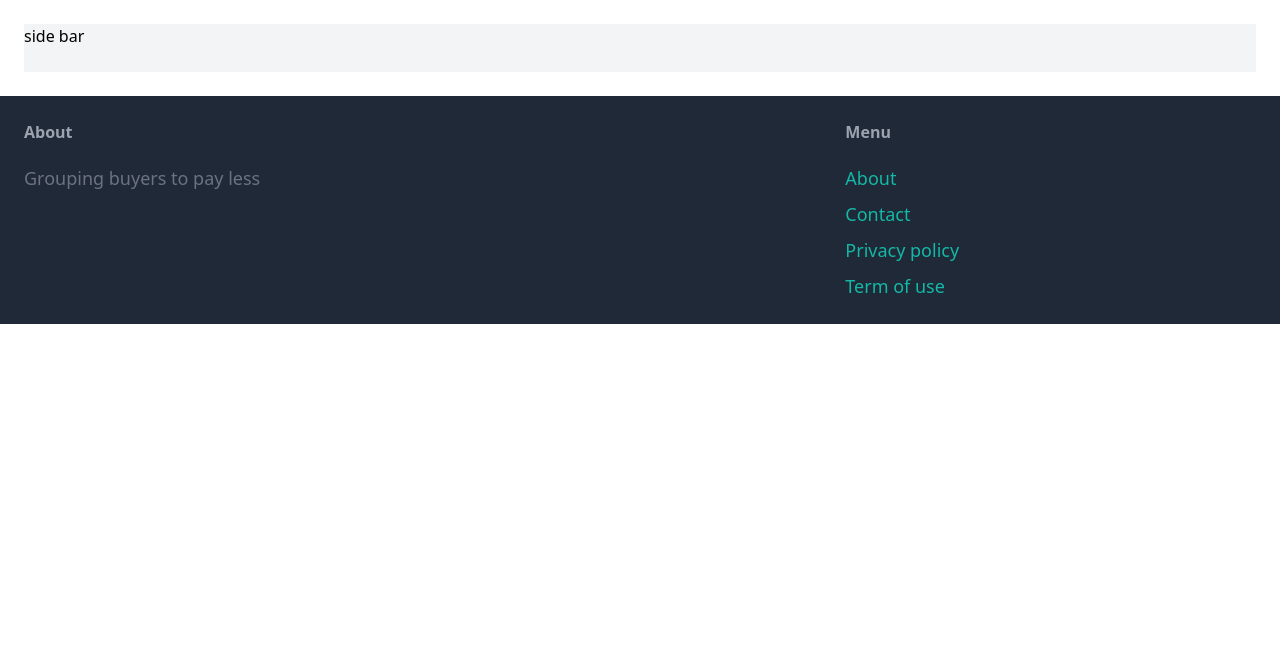
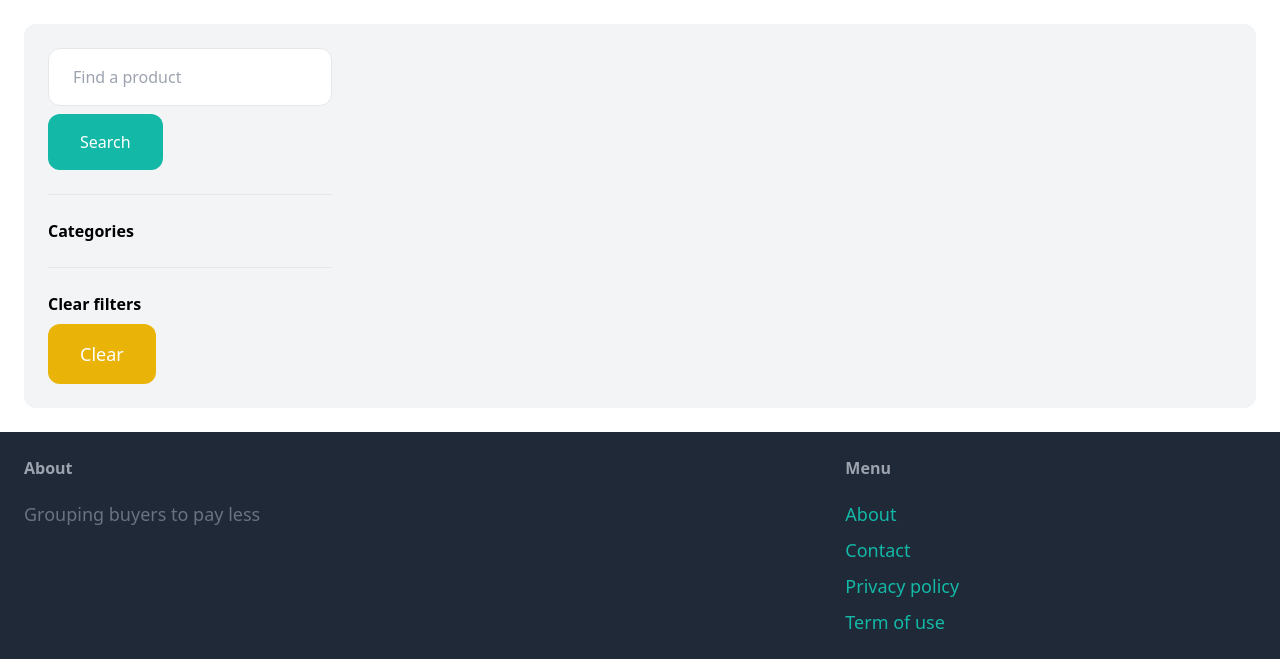
Before and after one commit to Shannon-21/Django-E-commerce, a Django app: page /items/ in a window 1280 px wide. Shown: the part 77-736 px from the top of the page. Run offline with Django 5.2, Linux system fonts and the light colour scheme; data that the repository does not hold is empty; some libraries are stand-ins or nearby versions.

Commit message:
Browsing view

```diff
--- a/grouder/item/templates/item/items.html
+++ b/grouder/item/templates/item/items.html
@@ -3,9 +3,34 @@
 {% block title %}Items{% endblock %}
 
 {% block content %}
-    <div class="pb-6 grid grid-cols-4 gap-4 bg-gray-100">
+    <div class="px-6 py-6 grid grid-cols-4 gap-4 bg-gray-100 rounded-xl">
         <div class='col-span-1'>
-            side bar
+            <form method="get" action="{% url 'item:items' %}">
+                <input name="query" class="w-full py-4 px-6 border rounded-xl" type="text" value="{{ query }}" placeholder="Find a product">
+
+                <button class="mt-2 py-4 px-8 text-long bg-teal-500 text-white rounded-xl">Search</button>
+            </form>
+
+            <hr class="my-6">
+
+            <p class="font-semibold">Categories</p>
+
+            <ul>
+                {% for category in categories %}
+                    <li class="py-2 px-2 rounded-xl{% if category.id == category_id %} bg-gray-200 {% endif %}">
+                        <a href="{% url 'item:items' %}?query={{ query }}&category={{ category.id }}">{{ category.name }}</a>
+                    </li>
+                {% endfor %}
+            </ul>
+
+            <hr class="my-6">
+
+            <p class="font-semibold">Clear filters</p>
+
+            <ul>
+                <li><a href="{% url 'item:items' %}" class="mt-2 py-4 px-8 inline-block bg-yellow-500 text-lg rounded-xl text-white">Clear</a></li>
+            </ul>
+
         </div>
 
         <div class="col-span-3">
--- a/grouder/item/views.py
+++ b/grouder/item/views.py
@@ -1,14 +1,27 @@
 from django.contrib.auth.decorators import login_required
+from django.db.models import Q
 from django.shortcuts import render, get_object_or_404, redirect
 
 from .forms import EditItemForm, NewItemForm
-from .models import Item
+from .models import Item, Category
 
 def items(request):
+    query = request.GET.get('query', '')
+    category_id = request.GET.get('category', 0)
+    categories = Category.objects.all()
     items = Item.objects.filter(is_sold=False)
+
+    if category_id:
+        items = items.filter(category_id=category_id)
+
+    if query:
+        items = items.filter(Q(name__icontains=query) | Q(description__icontains=query))
 
     return render(request, 'item/items.html', {
         'items': items,
+        'query': query,
+        'categories': categories,
+        'category_id': int(category_id),
     })
 
 def detail(request, pk):
```
